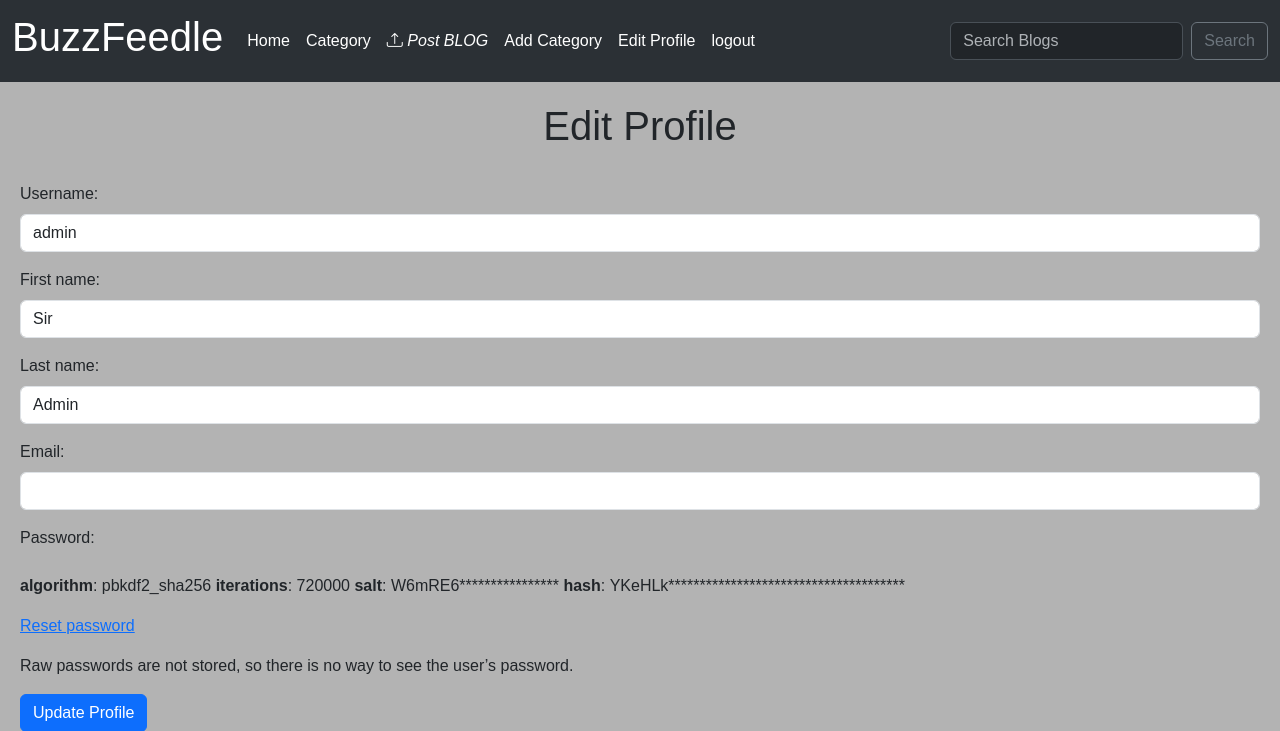
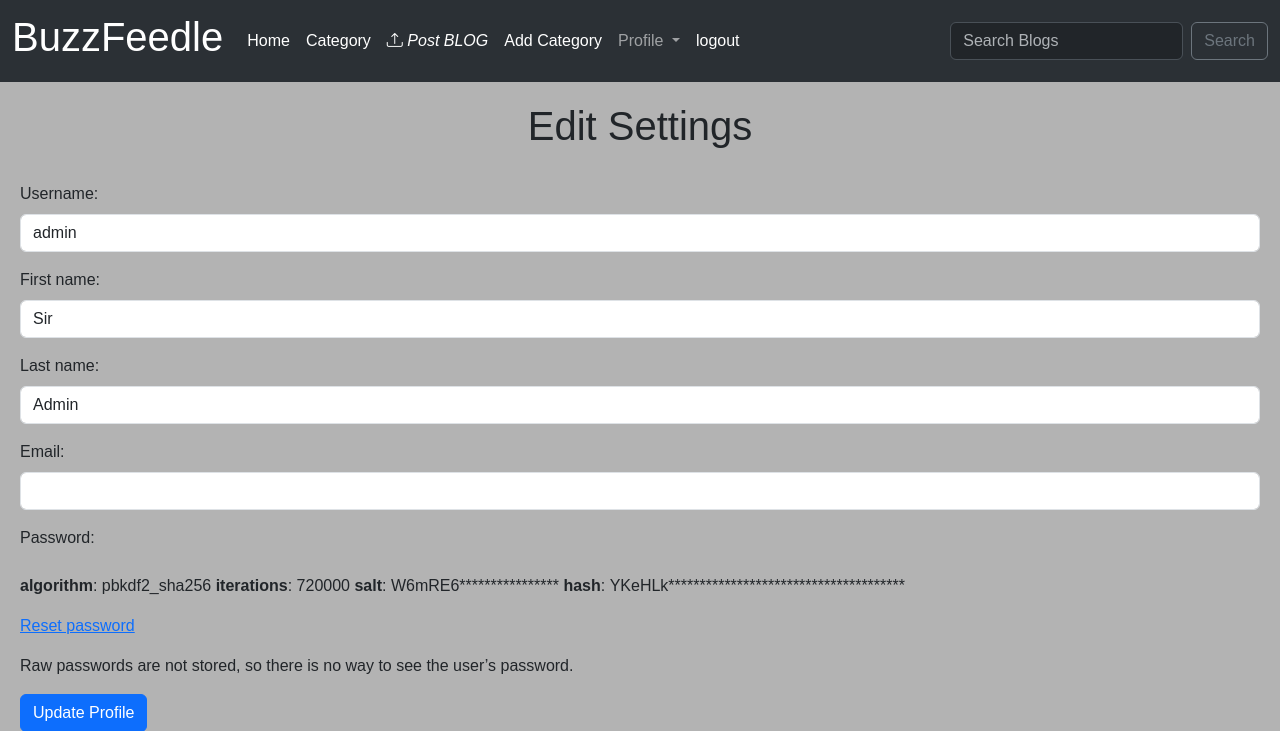
Before and after one commit to Uzair-A-Jokhio/blogWebsite-Django, a Django app: page /1/edit_profile/ in a window 1280 px wide. Shown: the top 731 px of the page. Run offline with Django 5.2, Linux system fonts and the light colour scheme; a user stored in the database is signed in; data comes from the database, SQL or seed files in the repository; both versions use the stored data as it was after the commit; some libraries are stand-ins or nearby versions.

Commit message:
added Profile edit page

```diff
--- a/App/templates/particals/_header.html
+++ b/App/templates/particals/_header.html
@@ -44,13 +44,24 @@
           <li class="nav-item">
             <a class="nav-link active" aria-current="page" href="{% url 'add_category' %}">Add Category </a>
           </li>
-          <li class="nav-item">
-            <a class="nav-link active " href="{% url 'edit_profile' %}">Edit Profile</a>
+
+          <li class="nav-item dropdown">
+            <a class="nav-link dropdown-toggle" href="#"  role="button" data-toggle="dropdown"  aria-expanded="false">
+              Profile
+            </a>
+            <ul class="dropdown-menu">
+              <li><a class="dropdown-item" href="{% url 'show_profile' user.profile.id %}">Show Profile</a></li>
+              <li><a class="dropdown-item" href="{% url 'edit_profile_page' user.profile.id %}">Edit Profile</a></li>
+              <li><a class="dropdown-item" href="{% url 'edit_profile' %}">Edit Setting </a></li>
+            </ul>
           </li>
+
           <li class="nav-item">
             <a class="nav-link active" aria-current="page" href="{% url 'logout' %}">logout </a>
           </li>
+
           {% else %}
+
           <li class="nav-item">
             <a class="nav-link active" aria-current="page" href="{% url 'login' %}">login </a>
           </li>
--- a/members/templates/authen/edit_profile.html
+++ b/members/templates/authen/edit_profile.html
@@ -14,7 +14,7 @@
     {% endif %}
 
     <div class="form-group">
-                <h1 class="text-center">Edit Profile </h1>
+                <h1 class="text-center">Edit Settings </h1>
                 <br>
                 <form method="POST">
                     {% csrf_token %}
--- a/members/urls.py
+++ b/members/urls.py
@@ -1,6 +1,6 @@
 from django.urls import path
 from . import views
-from .views import UserEditView, PasswordsChangeView, ShowProfilePageView
+from .views import UserEditView, PasswordsChangeView, ShowProfilePageView, EditProfilePageView
 from django.contrib.auth import views as auth_views
 
 
@@ -13,4 +13,5 @@ urlpatterns = [
     path('password/', PasswordsChangeView.as_view() ),
     path("password_success/", views.password_sucess, name='password_success'),
     path('<int:pk>/profile/', ShowProfilePageView.as_view(), name='show_profile' ),
+    path('<int:pk>/edit_profile_page/', EditProfilePageView.as_view(), name='edit_profile_page' ),
 ]
--- a/members/views.py
+++ b/members/views.py
@@ -26,6 +26,12 @@ class ShowProfilePageView(generic.DetailView):
 
         context['page_user'] = page_user
         return context
+
+class EditProfilePageView(generic.UpdateView):
+    model = Profile
+    template_name = "authen/edit_user_profile.html"
+    fields = ['bio', 'profile_pic', 'website_url','facebook_url','twitter_url','instagram_url','pinterest_url','linkedin_url']
+    success_url = reverse_lazy('product_list')
 
 
 
```
Also changed, not shown: members/templates/authen/edit_user_profile.html (added, +23 -0 lines), db.sqlite3.
